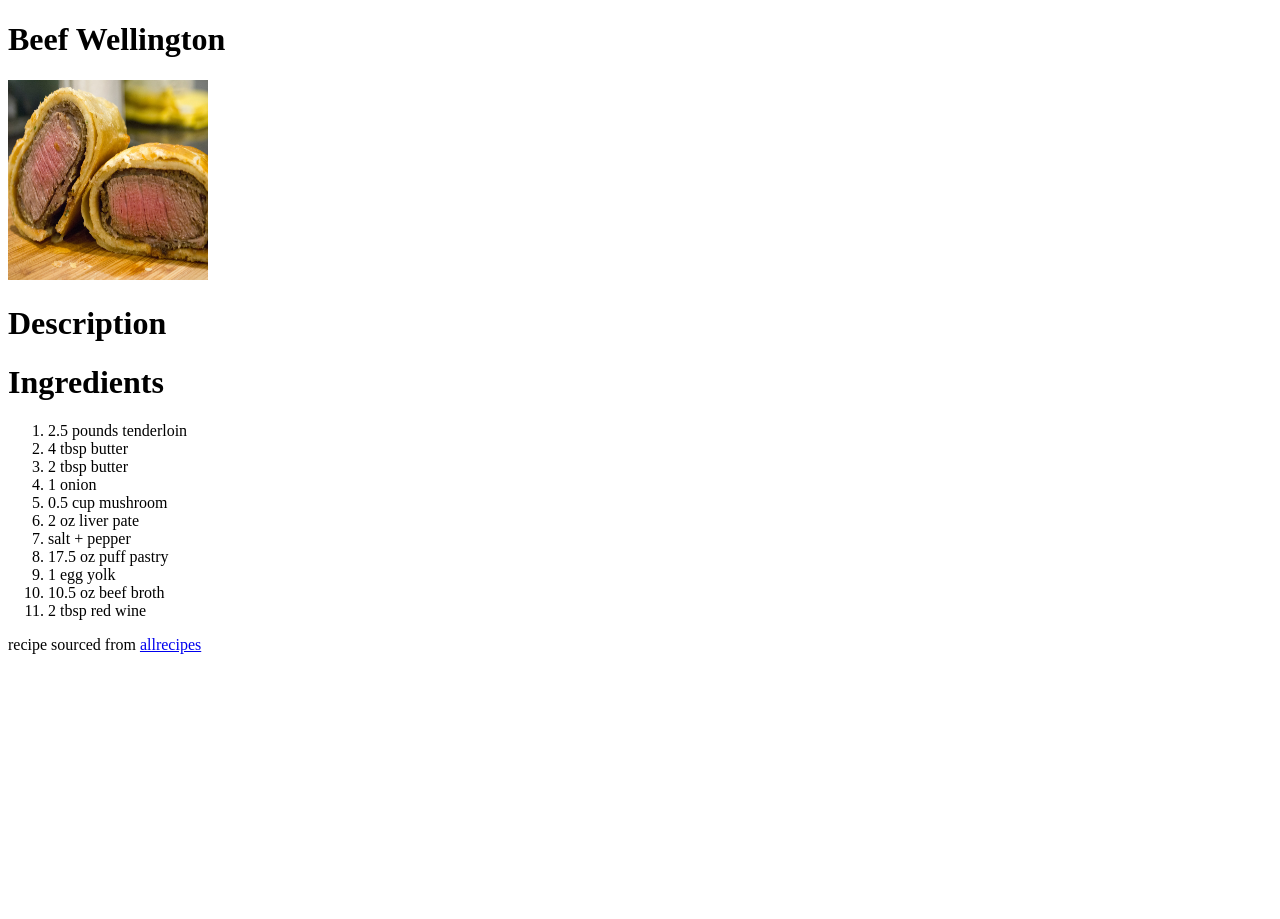
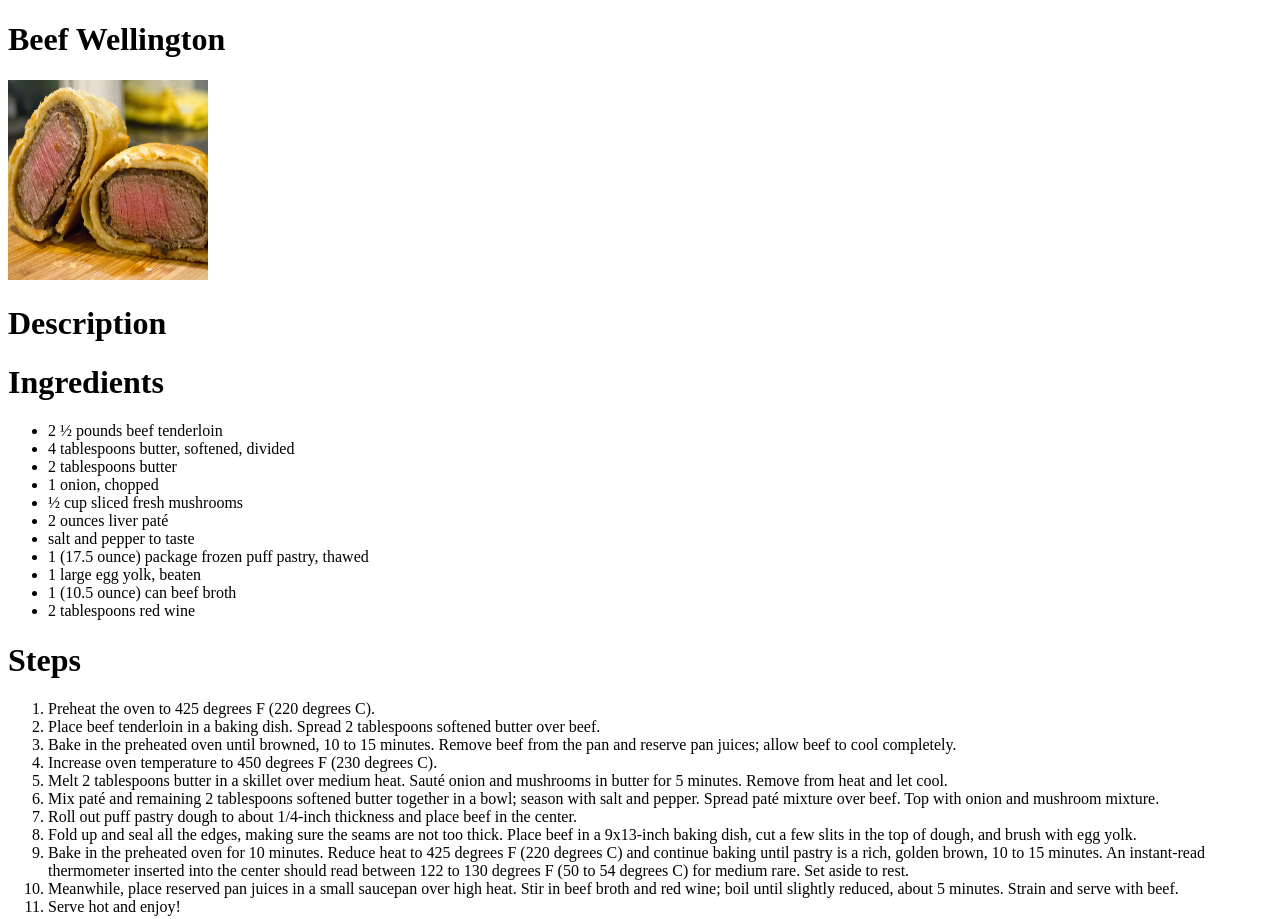
Before and after one commit to Doggamer7935/odin-recipes, a plain HTML site: page recipes/wellington.html in a window 1280 px wide. Shown: the top 919 px of the page. Before the commit the page ends 800 px from the top, so only its background shows below. Drawn offline with Linux system fonts and the light colour scheme.

Commit message:
added the ordered list to complete iteration 3 , and changed the ingredients list

```diff
--- a/recipes/wellington.html
+++ b/recipes/wellington.html
@@ -11,18 +11,33 @@
         <h1>Description</h1>
 
         <h1>Ingredients</h1>
+        <ul>
+            <li>2 ½ pounds beef tenderloin</li>
+            <li>4 tablespoons butter, softened, divided</li>
+            <li>2 tablespoons butter</li>
+            <li>1 onion, chopped</li>
+            <li>½ cup sliced fresh mushrooms</li>
+            <li>2 ounces liver paté</li>
+            <li>salt and pepper to taste</li>
+            <li>1 (17.5 ounce) package frozen puff pastry, thawed</li>
+            <li>1 large egg yolk, beaten</li>
+            <li>1 (10.5 ounce) can beef broth</li>
+            <li>2 tablespoons red wine</li>
+        </ul>
+
+        <h1>Steps</h1>
         <ol>
-            <li>2.5 pounds tenderloin</li>
-            <li>4 tbsp butter</li>
-            <li>2 tbsp butter</li>
-            <li>1 onion</li>
-            <li>0.5 cup mushroom</li>
-            <li>2 oz liver pate</li>
-            <li>salt + pepper</li>
-            <li>17.5 oz puff pastry</li>
-            <li>1 egg yolk</li>
-            <li>10.5 oz beef broth</li>
-            <li>2 tbsp red wine</li>
+            <li>Preheat the oven to 425 degrees F (220 degrees C).</li>
+            <li>Place beef tenderloin in a baking dish. Spread 2 tablespoons softened butter over beef.</li>
+            <li>Bake in the preheated oven until browned, 10 to 15 minutes. Remove beef from the pan and reserve pan juices; allow beef to cool completely.</li>
+            <li>Increase oven temperature to 450 degrees F (230 degrees C).</li>
+            <li>Melt 2 tablespoons butter in a skillet over medium heat. Sauté onion and mushrooms in butter for 5 minutes. Remove from heat and let cool.</li>
+            <li>Mix paté and remaining 2 tablespoons softened butter together in a bowl; season with salt and pepper. Spread paté mixture over beef. Top with onion and mushroom mixture.</li>
+            <li>Roll out puff pastry dough to about 1/4-inch thickness and place beef in the center.</li>
+            <li>Fold up and seal all the edges, making sure the seams are not too thick. Place beef in a 9x13-inch baking dish, cut a few slits in the top of dough, and brush with egg yolk.</li>
+            <li>Bake in the preheated oven for 10 minutes. Reduce heat to 425 degrees F (220 degrees C) and continue baking until pastry is a rich, golden brown, 10 to 15 minutes. An instant-read thermometer inserted into the center should read between 122 to 130 degrees F (50 to 54 degrees C) for medium rare. Set aside to rest.</li>
+            <li>Meanwhile, place reserved pan juices in a small saucepan over high heat. Stir in beef broth and red wine; boil until slightly reduced, about 5 minutes. Strain and serve with beef.</li>
+            <li>Serve hot and enjoy!</li>
         </ol>
 
         <p>recipe sourced from <a href="https://www.allrecipes.com/recipe/16899/beef-wellington/">allrecipes</a></p>
```
